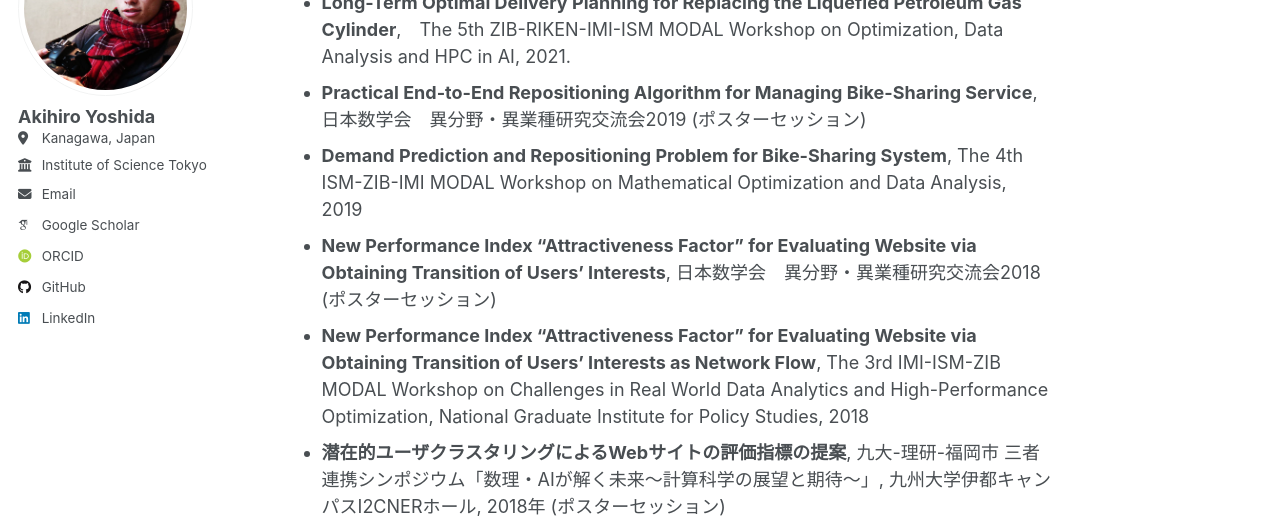
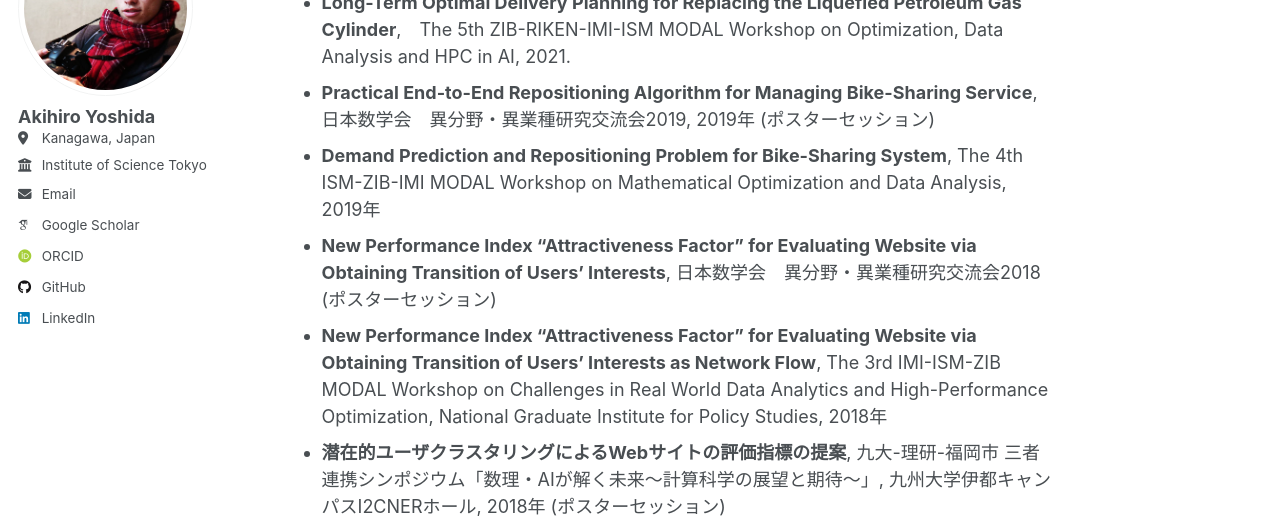
Before and after one commit to aki916/aki916.github.io, a Jekyll site: the page built from _pages/about.md, in a window 1280 px wide and 900 px high, scrolled down 3931 px. Shown: the part 178-696 px from the top of the window. Built offline with Jekyll 4.4.1, drawn with Linux system fonts in a browser that asks for light colours; some web fonts are replaced; some of the changed text lies outside the part shown.

Commit message:
fix typo

```diff
--- a/_pages/about.md
+++ b/_pages/about.md
@@ -86,10 +86,10 @@ ZIB-Report-21-16, 2020 <a href="https://www.sciencedirect.com/science/article/pi
 ## Presentation
 - <b>Demand Forecasting of the Daily Usage of Liquefied Petroleum Gas with an Imbalance in Data Acquisition Frequency</b>, The 5th ZIB-RIKEN-IMI-ISM MODAL Workshop on Optimization, Data Analysis and HPC in AI, 2021.
 - <b>Long-Term Optimal Delivery Planning for Replacing the Liquefied Petroleum Gas Cylinder</b>,　The 5th ZIB-RIKEN-IMI-ISM MODAL Workshop on Optimization, Data Analysis and HPC in AI, 2021.
-- <b>Practical End-to-End Repositioning Algorithm for Managing Bike-Sharing Service</b>, 日本数学会　異分野・異業種研究交流会2019 (ポスターセッション)
-- <b>Demand Prediction and Repositioning Problem for Bike-Sharing System</b>, The 4th ISM-ZIB-IMI MODAL Workshop on Mathematical Optimization and Data Analysis, 2019
-- <b>New Performance Index “Attractiveness Factor” for Evaluating Website via Obtaining Transition of Users’ Interests</b>, 日本数学会　異分野・異業種研究交流会2018 (ポスターセッション)
-- <b>New Performance Index “Attractiveness Factor” for Evaluating Website via Obtaining Transition of Users’ Interests as Network Flow</b>, The 3rd IMI-ISM-ZIB MODAL Workshop on Challenges in Real World Data Analytics and High-Performance Optimization, National Graduate Institute for Policy Studies, 2018
+- <b>Practical End-to-End Repositioning Algorithm for Managing Bike-Sharing Service</b>, 日本数学会　異分野・異業種研究交流会2019, 2019年 (ポスターセッション)
+- <b>Demand Prediction and Repositioning Problem for Bike-Sharing System</b>, The 4th ISM-ZIB-IMI MODAL Workshop on Mathematical Optimization and Data Analysis, 2019年
+- <b>New Performance Index "Attractiveness Factor" for Evaluating Website via Obtaining Transition of Users’ Interests</b>, 日本数学会　異分野・異業種研究交流会2018 (ポスターセッション)
+- <b>New Performance Index "Attractiveness Factor" for Evaluating Website via Obtaining Transition of Users’ Interests as Network Flow</b>, The 3rd IMI-ISM-ZIB MODAL Workshop on Challenges in Real World Data Analytics and High-Performance Optimization, National Graduate Institute for Policy Studies, 2018年
 - <b>潜在的ユーザクラスタリングによるWebサイトの評価指標の提案</b>, 九大-理研-福岡市 三者連携シンポジウム「数理・AIが解く未来～計算科学の展望と期待～」, 九州大学伊都キャンパスI2CNERホール, 2018年 (ポスターセッション)
 - <b>Webアクセスデータを用いた潜在的ユーザクラスタリングによるWebサイトの評価指標の提案</b>, ものづくり企業に役立つ応用数理手法の研究会 第23回技術セミナー, JR博多シティ, 2018年
 
@@ -97,6 +97,6 @@ ZIB-Report-21-16, 2020 <a href="https://www.sciencedirect.com/science/article/pi
 - reviewer : AISTATS2025, NeurIPS2024, Information Sciences
 
 ## Media
-- <b>ECS, Lambda を組合せた類似商品検索及びリアルタイム在庫検索システムのご紹介</b>, アップデート紹介とちょっぴり DiveDeep する AWS の時間 第二十三回, 2022/11/9<a href="https://aws.amazon.com/jp/blogs/news/update-divedeep-series-23/" style="text-decoration:none">[link]</a>
-- <b>数理モデルが明らかにする情報と人々の動き</b>, 九大理学部ニュース, 2021/5/20<a href="https://www.sci.kyushu-u.ac.jp/koho/qrinews/qrinews_210520.html" style="text-decoration:none">[link]</a>
-- <b>機械学習もいいけど、数学的アプローチも必要だ | CCSE2019 イベントレポート</b>, 2019/8/22 <a href="https://ainow.ai/2019/08/22/174863/" style="text-decoration:none">[link]</a>
+- <b>ECS, Lambda を組合せた類似商品検索及びリアルタイム在庫検索システムのご紹介</b>, アップデート紹介とちょっぴり DiveDeep する AWS の時間 第二十三回, 2022/11/9<a href="https://aws.amazon.com/jp/blogs/news/update-divedeep-series-23/" style="text-decoration:none"> [link]</a>
+- <b>数理モデルが明らかにする情報と人々の動き</b>, 九大理学部ニュース, 2021/5/20<a href="https://www.sci.kyushu-u.ac.jp/koho/qrinews/qrinews_210520.html" style="text-decoration:none"> [link]</a>
+- <b>機械学習もいいけど、数学的アプローチも必要だ | CCSE2019 イベントレポート</b>, 2019/8/22 <a href="https://ainow.ai/2019/08/22/174863/" style="text-decoration:none"> [link]</a>
```
Also changed, not shown: other parts of _pages/about.md (+2 -2 lines).
